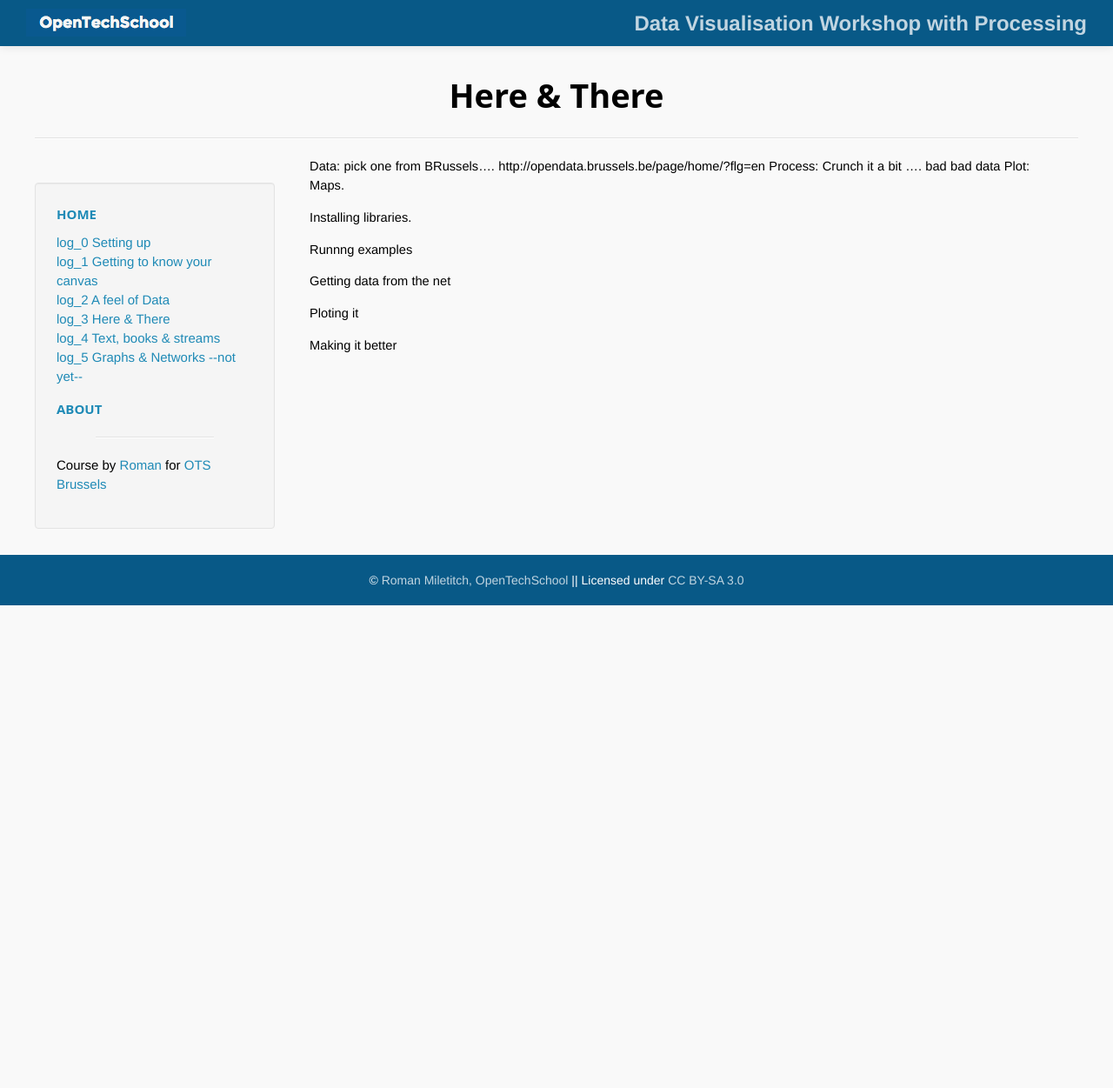
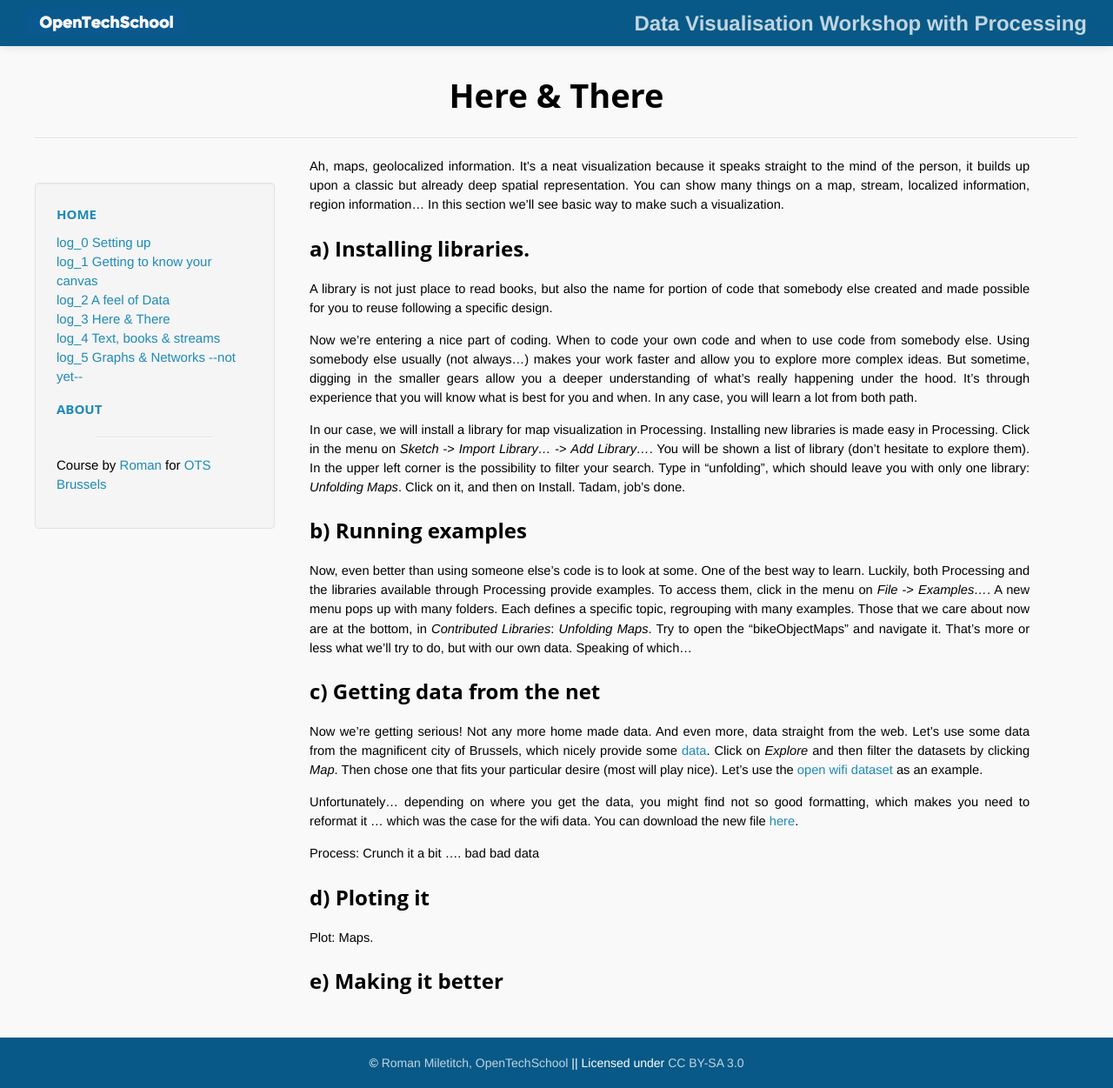
Before and after one commit to OpenTechSchool-Brussels/data-visualisation-with-processing, a Jekyll site: the page built from Here-and-there.markdown, in a window 1280 px wide. Shown: the whole page at 87% size. Built offline with Jekyll 4.4.1, drawn with Linux system fonts in a browser that asks for light colours; Markdown is read by kramdown in place of the engine named in the settings; before the commit the page ends 900 px from its top, so only the background shows below that.

Commit message:
Update Here-and-there.markdown

```diff
--- a/Here-and-there.markdown
+++ b/Here-and-there.markdown
@@ -5,17 +5,28 @@ num: 3
 
 ---
 
-Data: pick one from BRussels.... http://opendata.brussels.be/page/home/?flg=en
-        Process: Crunch it a bit .... bad bad data
-        Plot: Maps.
+Ah, maps, geolocalized information. It's a neat visualization because it speaks straight to the mind of the person, it builds up upon a classic but already deep spatial representation. You can show many things on a map, stream, localized information, region information...
+In this section we'll see basic way to make such a visualization.
+
+##a) Installing libraries.
+A library is not just place to read books, but also the name for portion of code that somebody else created and made possible for you to reuse following a specific design.
+
+Now we're entering a nice part of coding. When to code your own code and when to use code from somebody else. Using somebody else usually (not always...) makes your work faster and allow you to explore more complex ideas. But sometime, digging in the smaller gears allow you a deeper understanding of what's really happening under the hood. It's through experience that you will know what is best for you and when. In any case, you will learn a lot from both path.
+
+In our case, we will install a library for map visualization in Processing. Installing new libraries is made easy in Processing. Click in the menu on *Sketch* -> *Import Library...* -> *Add Library...*. You will be shown a list of library (don't hesitate to explore them). In the upper left corner is the possibility to filter your search. Type in "unfolding", which should leave you with only one library: *Unfolding Maps*. Click  on it, and then on Install. Tadam, job's done.
+
+##b) Running examples
+Now, even better than using someone else's code is to look at some. One of the best way to learn. Luckily, both Processing and the libraries available through Processing provide examples. To access them, click in the menu on *File* -> *Examples...*. A new menu pops up with many folders. Each defines a specific topic, regrouping with many examples. Those that we care about now are at the bottom, in *Contributed Libraries*: *Unfolding Maps*. Try to open the "bikeObjectMaps" and navigate it. That's more or less what we'll try to do, but with our own data. Speaking of which...
+
+##c) Getting data from the net
+Now we're getting serious! Not any more home made data. And even more, data straight from the web. Let's use some data from the magnificent city of Brussels, which nicely provide some [data](http://opendata.brussels.be/page/home/?flg=en). Click on *Explore* and then filter the datasets by  clicking *Map*. Then chose one that fits your particular desire (most will play nice). Let's use the [open wifi dataset](http://opendata.brussels.be/explore/dataset/wifi0/?tab=metas) as an example.
+
+Unfortunately... depending on where you get the data, you might find not so good formatting, which makes you need to reformat it ... which was the case for the wifi data. You can download the new file [here](./assets/wifi.csv).
+
+Process: Crunch it a bit .... bad bad data
 
 
-Installing libraries.
+##d) Ploting it
+Plot: Maps.
 
-Runnng examples
-
-Getting data from the net
-
-Ploting it
-
-Making it better
+##e) Making it better
```
